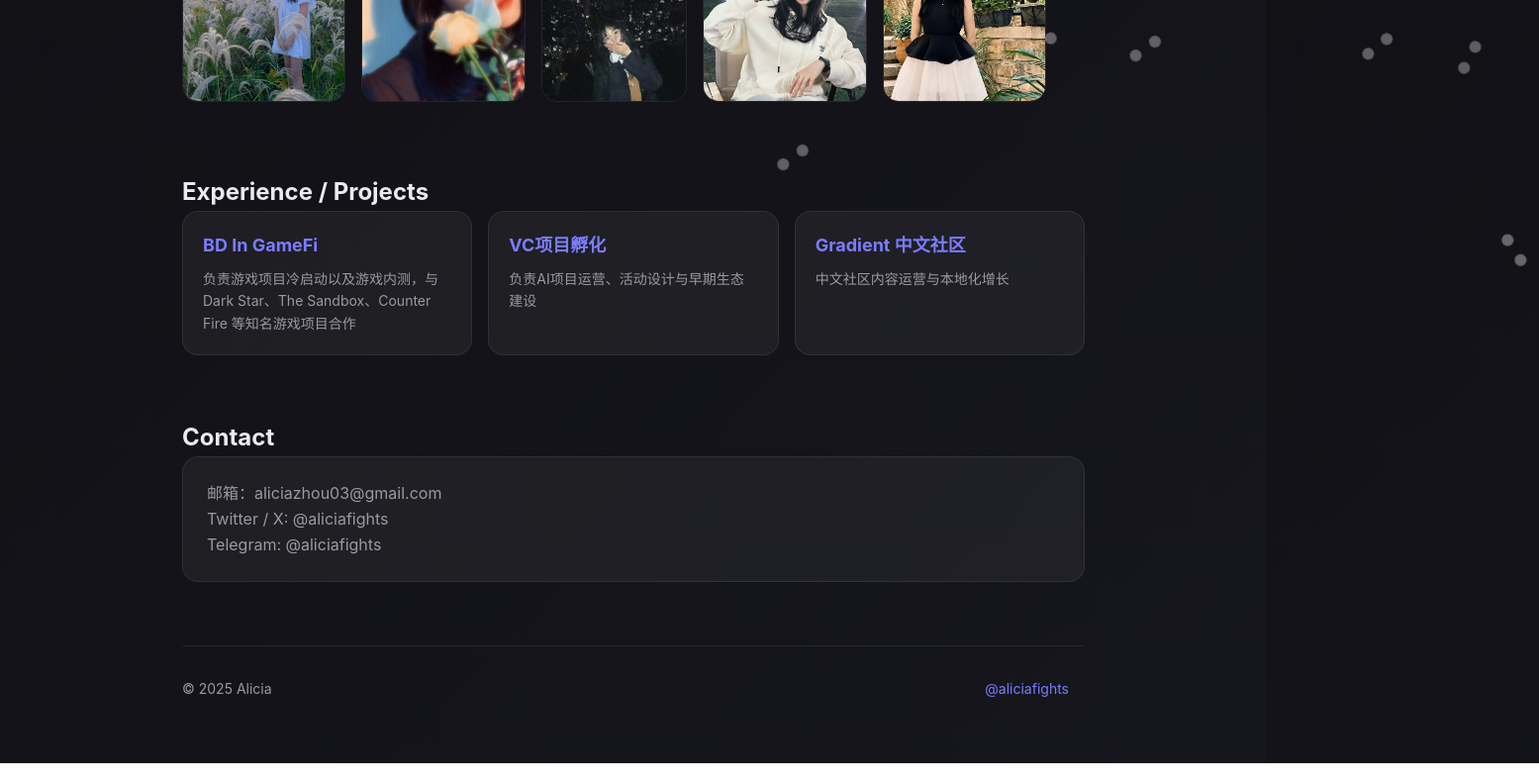
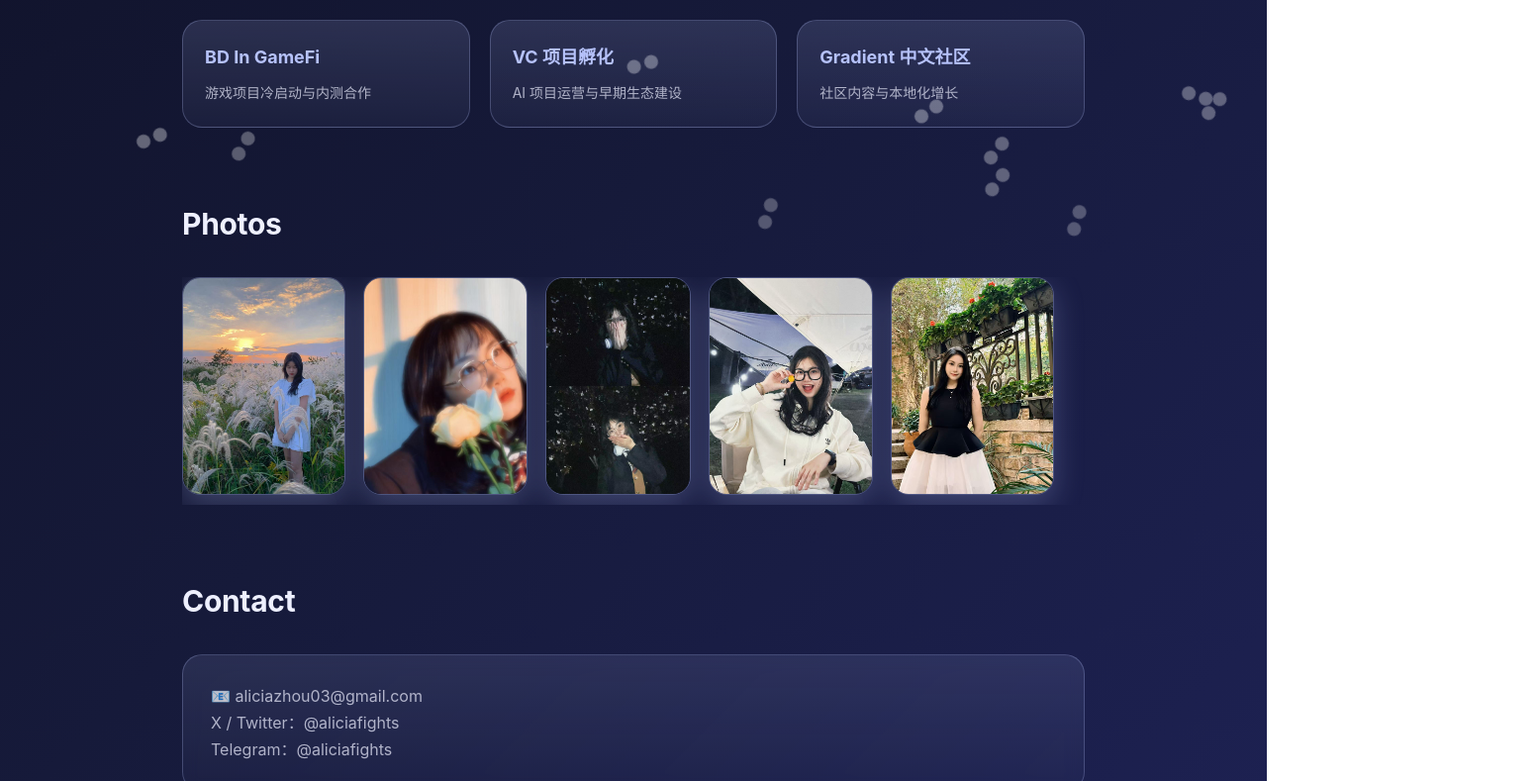
Before and after one commit to aliciala17/Alicia, a plain HTML site: page index.html in a window 1280 px wide. Shown: the part 625-1414 px from the top of the page at 99% size, 1555 px wide, since content can reach past the window. Drawn offline with Linux system fonts and the light colour scheme.

Commit message:
Update index.html

```diff
--- a/index.html
+++ b/index.html
@@ -4,14 +4,20 @@
   <meta charset="UTF-8" />
   <meta name="viewport" content="width=device-width, initial-scale=1.0" />
   <title>Alicia | Personal Website</title>
+
   <style>
     :root {
-      --bg-start: #0f0f14;
-      --bg-end: #16161d;
-      --card: rgba(255, 255, 255, 0.05);
-      --text: #eaeaf0;
-      --muted: #9a9aa5;
-      --accent: #7c7cff;
+      --accent: #B6C2FA;
+
+      --bg-1: #0e1024;
+      --bg-2: #161a3a;
+      --bg-3: #1e2255;
+
+      --card-bg: rgba(182, 194, 250, 0.08);
+      --card-border: rgba(182, 194, 250, 0.25);
+
+      --text: #eef0ff;
+      --muted: rgba(238, 240, 255, 0.7);
     }
 
     * {
@@ -24,9 +30,14 @@
       font-family: -apple-system, BlinkMacSystemFont, "Segoe UI", Roboto,
         Helvetica, Arial, "PingFang SC", "Hiragino Sans GB", "Microsoft YaHei",
         sans-serif;
-      background: linear-gradient(135deg, var(--bg-start), var(--bg-end));
+
+      background:
+        radial-gradient(1200px 600px at 20% -10%, rgba(182,194,250,0.25), transparent 60%),
+        radial-gradient(800px 500px at 80% 10%, rgba(182,194,250,0.18), transparent 55%),
+        linear-gradient(135deg, var(--bg-1), var(--bg-2), var(--bg-3));
+
       color: var(--text);
-      line-height: 1.6;
+      line-height: 1.7;
       overflow-x: hidden;
       position: relative;
     }
@@ -39,19 +50,22 @@
     .container {
       max-width: 960px;
       margin: 0 auto;
-      padding: 64px 24px;
+      padding: 72px 24px;
       position: relative;
       z-index: 1;
     }
 
     header {
-      margin-bottom: 80px;
+      margin-bottom: 96px;
     }
 
     header h1 {
-      font-size: 48px;
+      font-size: 52px;
       margin-bottom: 16px;
       letter-spacing: -0.02em;
+      background: linear-gradient(135deg, #ffffff, var(--accent));
+      -webkit-background-clip: text;
+      -webkit-text-fill-color: transparent;
     }
 
     header p {
@@ -61,52 +75,54 @@
     }
 
     section {
-      margin-bottom: 64px;
+      margin-bottom: 72px;
     }
 
-    .photo-slider {
-      display: flex;
-      gap: 16px;
-      overflow-x: auto;
-      padding-bottom: 8px;
-      scroll-snap-type: x mandatory;
+    section h2 {
+      font-size: 30px;
+      margin-bottom: 28px;
+      letter-spacing: -0.01em;
     }
 
-    .photo-slider::-webkit-scrollbar {
-      height: 6px;
+    /* 卡片 */
+    .card {
+      background: linear-gradient(
+        180deg,
+        rgba(182,194,250,0.12),
+        rgba(182,194,250,0.03)
+      );
+      border: 1px solid var(--card-border);
+      border-radius: 20px;
+      padding: 28px;
+      backdrop-filter: blur(8px);
     }
 
-    .photo-slider::-webkit-scrollbar-thumb {
-      background: rgba(255,255,255,0.2);
-      border-radius: 4px;
+    .card p {
+      color: var(--muted);
     }
 
-    .photo-slider img {
-      height: 220px;
-      border-radius: 16px;
-      object-fit: cover;
-      scroll-snap-align: start;
-      border: 1px solid rgba(255,255,255,0.08);
-    }
-
+    /* Experience */
     .exp-links {
       display: grid;
       grid-template-columns: repeat(auto-fit, minmax(220px, 1fr));
-      gap: 16px;
+      gap: 20px;
     }
 
     .exp-link {
-      display: block;
-      padding: 20px;
-      border-radius: 16px;
-      background: var(--card);
-      border: 1px solid rgba(255,255,255,0.08);
-      transition: transform 0.2s ease, border-color 0.2s ease;
+      padding: 22px;
+      border-radius: 20px;
+      background: linear-gradient(
+        180deg,
+        rgba(182,194,250,0.15),
+        rgba(182,194,250,0.05)
+      );
+      border: 1px solid var(--card-border);
+      transition: transform .25s ease, box-shadow .25s ease;
     }
 
     .exp-link:hover {
-      transform: translateY(-4px);
-      border-color: var(--accent);
+      transform: translateY(-6px);
+      box-shadow: 0 12px 30px rgba(182,194,250,0.25);
     }
 
     .exp-link h3 {
@@ -115,30 +131,31 @@
     }
 
     .exp-link p {
-      color: var(--muted);
       font-size: 14px;
-    }
-
-    .card {
-      background: var(--card);
-      border: 1px solid rgba(255,255,255,0.08);
-      border-radius: 16px;
-      padding: 24px;
-      margin-bottom: 16px;
-    }
-
-    .card h3 {
-      margin-bottom: 8px;
-      font-size: 20px;
-    }
-
-    .card p {
       color: var(--muted);
     }
 
+    /* Photos（已移动到 Experience 下方） */
+    .photo-slider {
+      display: flex;
+      gap: 18px;
+      overflow-x: auto;
+      padding-bottom: 10px;
+      scroll-snap-type: x mandatory;
+    }
+
+    .photo-slider img {
+      height: 220px;
+      border-radius: 18px;
+      object-fit: cover;
+      scroll-snap-align: start;
+      border: 1px solid rgba(182,194,250,0.35);
+      box-shadow: 0 10px 30px rgba(182,194,250,0.25);
+    }
+
     footer {
-      border-top: 1px solid rgba(255,255,255,0.08);
-      padding-top: 32px;
+      border-top: 1px solid rgba(182,194,250,0.25);
+      padding-top: 36px;
       color: var(--muted);
       font-size: 14px;
       display: flex;
@@ -147,27 +164,13 @@
       gap: 16px;
     }
 
-    .links a {
-      margin-right: 16px;
-    }
-
-    @media (max-width: 600px) {
-      header h1 {
-        font-size: 36px;
-      }
-      section h2 {
-        font-size: 24px;
-      }
-    }
-
-    /* 透明白色蝴蝶 */
+    /* 蝴蝶（保留，风格更柔） */
     .butterfly {
       position: absolute;
       width: 24px;
       height: 24px;
-      background: transparent;
-      border-radius: 50%;
       pointer-events: none;
+      opacity: 0.6;
       animation: floatButterfly linear infinite;
     }
 
@@ -175,36 +178,37 @@
     .butterfly::after {
       content: '';
       position: absolute;
-      width: 12px;
-      height: 12px;
-      background: rgba(255,255,255,0.5);
+      width: 14px;
+      height: 14px;
+      background: rgba(255,255,255,0.7);
       border-radius: 50%;
-      top: 0;
+      top: 4px;
     }
 
-    .butterfly::before {
-      left: -6px;
+    .butterfly::before { left: -4px; }
+    .butterfly::after { right: -4px; }
+
+    @keyframes floatButterfly {
+      0% { transform: translateY(0) rotate(0deg); opacity: 0; }
+      20% { opacity: .5; }
+      50% { transform: translateY(-40vh) rotate(360deg); }
+      100% { transform: translateY(-80vh) rotate(720deg); opacity: 0; }
     }
 
-    .butterfly::after {
-      right: -6px;
-    }
-
-    @keyframes floatButterfly {
-      0% { transform: translate(0, 0) rotate(0deg); opacity: 0; }
-      10% { opacity: 0.6; }
-      50% { transform: translate(100vw, 50vh) rotate(360deg); opacity: 0.8; }
-      90% { opacity: 0.6; }
-      100% { transform: translate(-100vw, -50vh) rotate(720deg); opacity: 0; }
+    @media (max-width: 600px) {
+      header h1 { font-size: 40px; }
+      section h2 { font-size: 24px; }
     }
   </style>
 </head>
+
 <body>
   <div class="container">
+
     <header>
       <h1>Alicia</h1>
-      <p>一个热衷于探索AI的创作者
-      #Web3 #AI #BD #中/英/法</p>
+      <p>一个热衷于探索 AI 的创作者
+      #Web3 #AI #BD #中 / 英 / 法</p>
     </header>
 
     <section>
@@ -212,20 +216,9 @@
       <div class="card">
         <p>
           性格外向，擅长建立人际链接，沟通高效，能快速识别并促成潜在合作机会。
-          具备高度执行力与统筹力，能同时推进多个任务，保证进度与质量并重。
-          对新技术和新趋势保持高度敏感，主动学习能力强，乐于接受挑战。
+          具备高度执行力与统筹力，能同时推进多个任务。
+          对新技术和新趋势保持高度敏感，乐于接受挑战。
         </p>
-      </div>
-    </section>
-
-    <section>
-      <h2>Photos</h2>
-      <div class="photo-slider">
-        <img src="photo-1.jpg" alt="Alicia photo 1" />
-        <img src="photo-2.jpg" alt="Alicia photo 2" />
-        <img src="photo-3.jpg" alt="Alicia photo 3" />
-        <img src="photo-4.jpg" alt="Alicia photo 4" />
-        <img src="photo-5.jpg" alt="Alicia photo 5" />
       </div>
     </section>
 
@@ -234,16 +227,28 @@
       <div class="exp-links">
         <a class="exp-link" href="https://x.com/DarkStar_game" target="_blank">
           <h3>BD In GameFi</h3>
-          <p>负责游戏项目冷启动以及游戏内测，与Dark Star、The Sandbox、Counter Fire 等知名游戏项目合作</p>
+          <p>游戏项目冷启动与内测合作</p>
         </a>
         <a class="exp-link" href="https://x.com/RyzeLabs" target="_blank">
-          <h3>VC项目孵化</h3>
-          <p>负责AI项目运营、活动设计与早期生态建设</p>
+          <h3>VC 项目孵化</h3>
+          <p>AI 项目运营与早期生态建设</p>
         </a>
         <a class="exp-link" href="https://x.com/Gradient_HQ" target="_blank">
           <h3>Gradient 中文社区</h3>
-          <p>中文社区内容运营与本地化增长</p>
+          <p>社区内容与本地化增长</p>
         </a>
+      </div>
+    </section>
+
+    <!-- Photos 已移动到这里 -->
+    <section>
+      <h2>Photos</h2>
+      <div class="photo-slider">
+        <img src="photo-1.jpg">
+        <img src="photo-2.jpg">
+        <img src="photo-3.jpg">
+        <img src="photo-4.jpg">
+        <img src="photo-5.jpg">
       </div>
     </section>
 
@@ -251,9 +256,9 @@
       <h2>Contact</h2>
       <div class="card">
         <p>
-          邮箱：aliciazhou03@gmail.com<br />
-          Twitter / X: @aliciafights<br />
-          Telegram: @aliciafights<br />
+          📧 aliciazhou03@gmail.com<br />
+          X / Twitter：@aliciafights<br />
+          Telegram：@aliciafights
         </p>
       </div>
     </section>
@@ -266,16 +271,14 @@
     </footer>
   </div>
 
-  <!-- 蝴蝶元素 -->
   <script>
-    const butterflyCount = 12;
-    for(let i=0; i<butterflyCount; i++){
-      const butterfly = document.createElement('div');
-      butterfly.className = 'butterfly';
-      butterfly.style.top = Math.random() * 80 + 'vh';
-      butterfly.style.left = Math.random() * 100 + 'vw';
-      butterfly.style.animationDuration = (15 + Math.random() * 20) + 's';
-      document.body.appendChild(butterfly);
+    for(let i = 0; i < 10; i++){
+      const b = document.createElement('div');
+      b.className = 'butterfly';
+      b.style.left = Math.random() * 100 + 'vw';
+      b.style.top = 100 + Math.random() * 20 + 'vh';
+      b.style.animationDuration = 18 + Math.random() * 20 + 's';
+      document.body.appendChild(b);
     }
   </script>
 </body>
```
